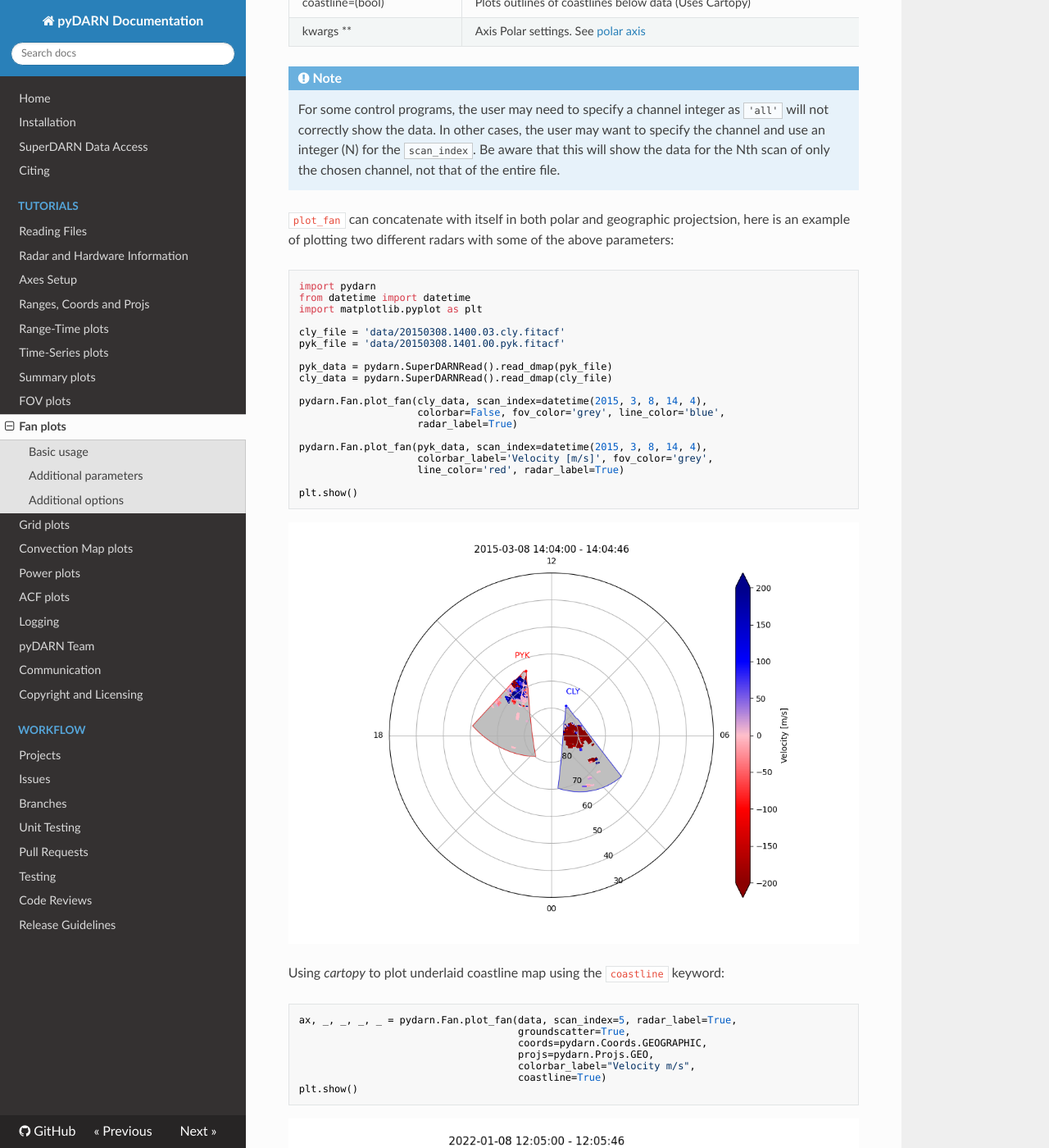
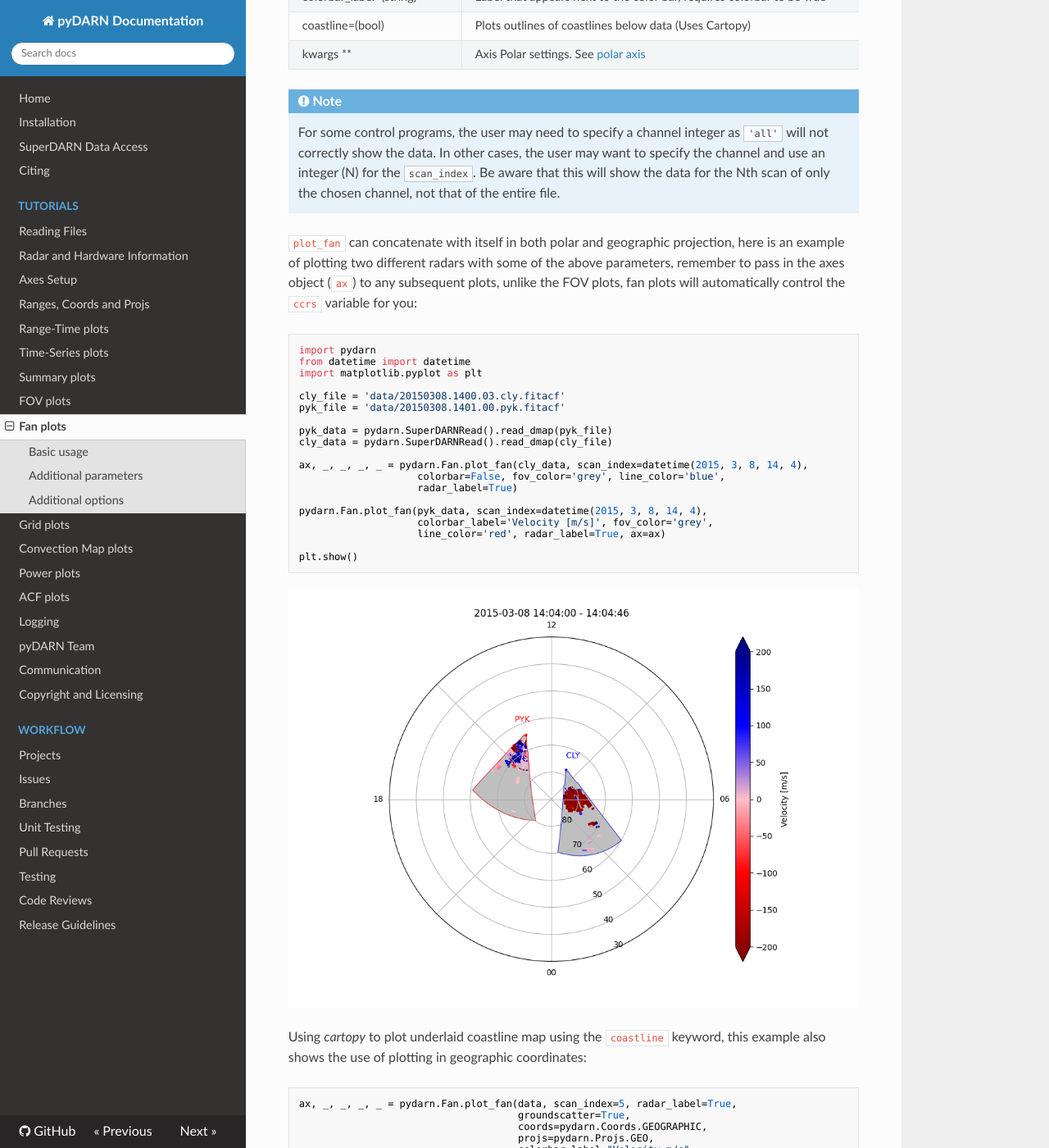
Before and after one commit to SuperDARN/pydarn, an MkDocs documentation site: the page built from docs/user/fan.md, in a window 1280 px wide and 1400 px high, scrolled down 4499 px. Shown: the whole window at 82% size. Built offline with MkDocs 1.6.1, drawn with Linux system fonts in a browser that asks for light colours; nearby versions of some CDN libraries; some of the changed text lies outside the part shown.

Commit message:
updates to FOV and Fan plot documentation for plotting multiples

````diff
--- a/docs/user/fan.md
+++ b/docs/user/fan.md
@@ -123,7 +125,7 @@ Here is a list of all the current options than can be used with `plot_fan`
     In other cases, the user may want to specify the channel and use an integer (N) for the `scan_index`. Be aware that this will show the
     data for the Nth scan of only the chosen channel, not that of the entire file.
 
-`plot_fan` can concatenate with itself in both polar and geographic projectsion, here is an example of plotting two different radars with some of the above parameters:
+`plot_fan` can concatenate with itself in both polar and geographic projection, here is an example of plotting two different radars with some of the above parameters, remember to pass in the axes object (`ax`) to any subsequent plots, unlike the FOV plots, fan plots will automatically control the `ccrs` variable for you:
 
 ```python
 import pydarn
@@ -136,20 +138,20 @@ pyk_file = 'data/20150308.1401.00.pyk.fitacf'
 pyk_data = pydarn.SuperDARNRead().read_dmap(pyk_file)
 cly_data = pydarn.SuperDARNRead().read_dmap(cly_file)
 
-pydarn.Fan.plot_fan(cly_data, scan_index=datetime(2015, 3, 8, 14, 4),
+ax, _, _, _, _ = pydarn.Fan.plot_fan(cly_data, scan_index=datetime(2015, 3, 8, 14, 4),
                     colorbar=False, fov_color='grey', line_color='blue',
                     radar_label=True)
 
 pydarn.Fan.plot_fan(pyk_data, scan_index=datetime(2015, 3, 8, 14, 4),
                     colorbar_label='Velocity [m/s]', fov_color='grey',
-                    line_color='red', radar_label=True)
+                    line_color='red', radar_label=True, ax=ax)
 
 plt.show()
 ```
 
 ![](../imgs/fan_3.png)
 
-Using *cartopy* to plot underlaid coastline map using the `coastline` keyword:
+Using *cartopy* to plot underlaid coastline map using the `coastline` keyword, this example also shows the use of plotting in geographic coordinates:
 
 ```python
 ax, _, _, _, _ = pydarn.Fan.plot_fan(data, scan_index=5, radar_label=True,
````
Also changed, not shown: other parts of docs/user/fan.md (+3 -1 lines), docs/user/fov.md (+36 -13 lines).
